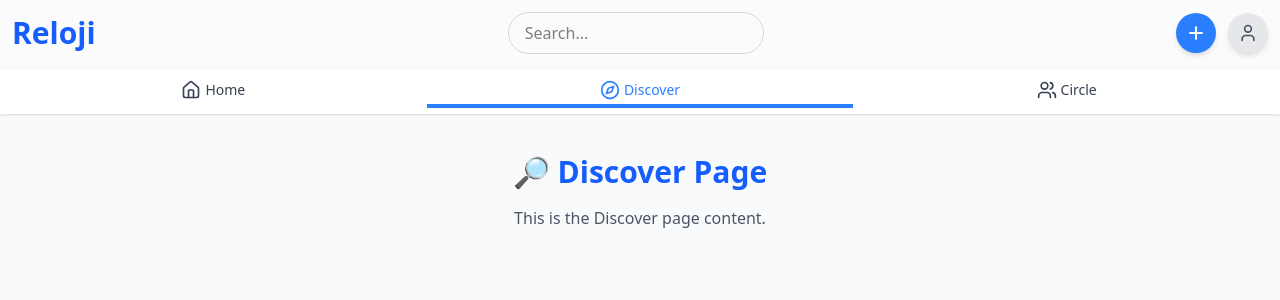
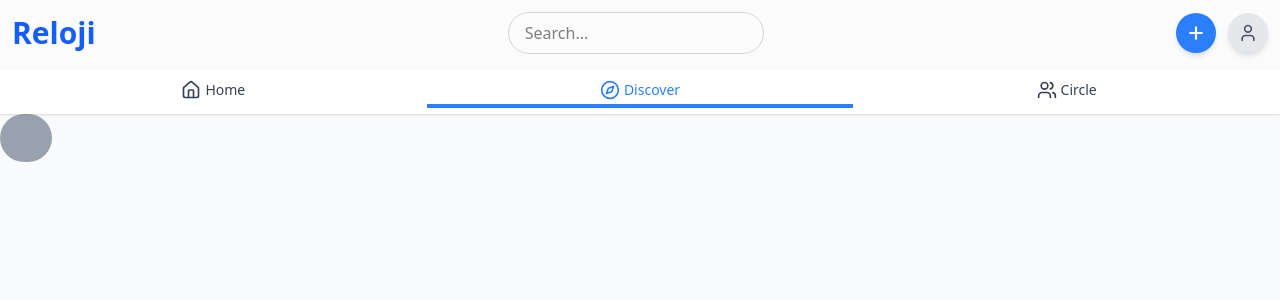
Before and after one commit to JeevanJhola/Reloji, a React (Vite) app in the folder client/: page /discover in a window 1280 px wide. Shown: the top 300 px of the page. Built offline with nearby package versions, Linux system fonts and the light colour scheme.

Commit message:
DIscover first update

```diff
--- a/client/src/components/assets/DiscoverPage.jsx
+++ b/client/src/components/assets/DiscoverPage.jsx
@@ -1,12 +1,12 @@
-import React from "react";
+import React from 'react';
+export default function LenderInitial({Firstname , Lastname}){
+     const FirstChar = Firstname ? Firstname.charAt(0).toUpperCase():"";
+     const LastChar = Lastname ? Lastname.charAt(0).toUpperCase():"";
+     const initials=`${FirstChar}${LastChar}`;
+     return (
+        <div className ="h-12 w-13 rounded-full bg-gray-400 text-black-300 font-sans">
+         {initials}
+        </div>
+     );
 
-const DiscoverPage = () => {
-  return (
-    <div className="text-center mt-10">
-      <h1 className="text-3xl font-bold text-blue-600">🔎 Discover Page</h1>
-      <p className="mt-4 text-gray-600">This is the Discover page content.</p>
-    </div>
-  );
-};
-
-export default DiscoverPage;
+ }
--- a/client/src/components/assets/profile.jsx
+++ /dev/null
@@ -1,12 +0,0 @@
-import React from 'react';
-export default function LenderInitial({Firstname , Lastname}){
-     const FirstChar = Firstname ? Firstname.charAt(0).toUpperCase():"";
-     const LastChar = Lastname ? Lastname.charAt(0).toUpperCase():"";
-     const initials=`${FirstChar}${LastChar}`;
-     return (
-        <div className ="h-12 w-13 rounded-full bg-gray-400 text-black-300 font-sans">
-         {initials}
-        </div>
-     );
-
- }
```
